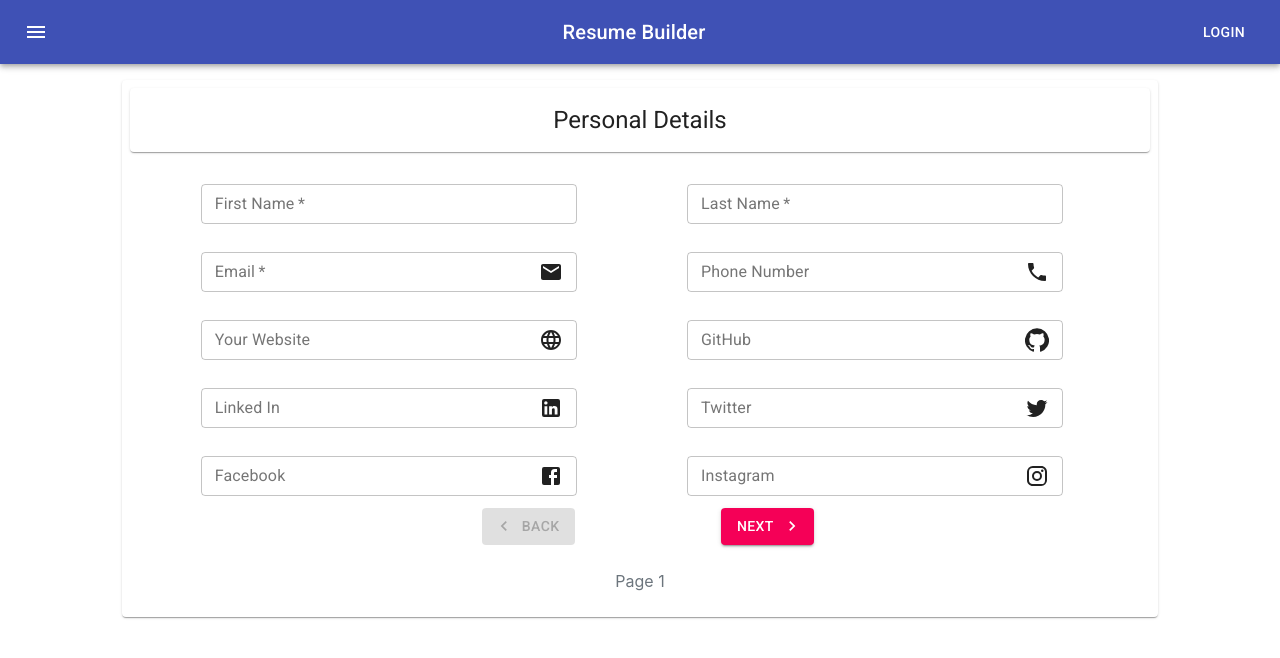
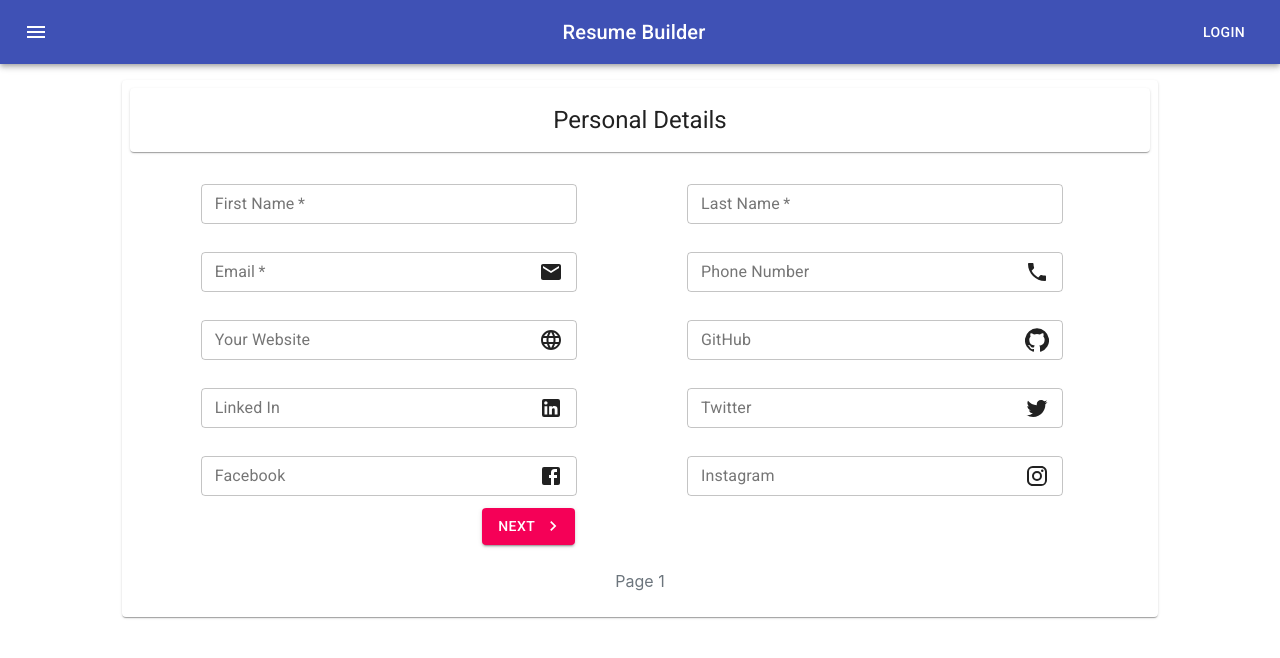
Before and after one commit to nakulamk/Resume-Builder-master, a React (Create React App) app in the folder client/: page / in a window 1280 px wide. Shown: the top 658 px of the page. Built offline with nearby package versions, Linux system fonts and the light colour scheme.

Commit message:
Update Profile.js

```diff
--- a/client/src/components/Profile.js
+++ b/client/src/components/Profile.js
@@ -1,4 +1,4 @@
-import React, { Component } from "react";
+import React from "react";
 import { TextField, Button, Container } from "@material-ui/core";
 import { Card, CardHeader, CardContent } from "@material-ui/core";
 import NavigateNextIcon from "@material-ui/icons/NavigateNext";
@@ -24,15 +24,16 @@ const styles = (theme) => ({
   },
 });
 
-class Profile extends Component {
-  continue = (e) => {
+function Profile(props) {
+  const continueStep = (e) => {
     e.preventDefault();
-    this.props.nextStep();
+    props.nextStep();
   };
 
-  render() {
-    const { values } = this.props;
-    const { classes } = this.props;
+  const { values, classes } = props;
+  // console.log(values);
+  // console.log(values.website);
+
   return (
     <Paper className={classes.padding}>
       <Card>
@@ -50,7 +51,7 @@ class Profile extends Component {
                 style={{ width: "80%" }}
                 required
                 value={values.firstname}
-                  onChange={this.props.handleChange}
+                onChange={props.handleChange}
               />
             </Grid>
             <Grid item md={6} sm={12} xs={12} lg={6}>
@@ -62,7 +63,7 @@ class Profile extends Component {
                 name="lastname"
                 required
                 value={values.lastname}
-                  onChange={this.props.handleChange}
+                onChange={props.handleChange}
               />
             </Grid>
 
@@ -75,7 +76,7 @@ class Profile extends Component {
                 required
                 style={{ alignItems: "left", width: "80%" }}
                 value={values.email}
-                  onChange={this.props.handleChange}
+                onChange={props.handleChange}
                 InputProps={{
                   endAdornment: (
                     <InputAdornment position="end">
@@ -94,7 +95,7 @@ class Profile extends Component {
                 name="phone"
                 style={{ alignItems: "left", width: "80%" }}
                 value={values.phone}
-                  onChange={this.props.handleChange}
+                onChange={props.handleChange}
                 InputProps={{
                   endAdornment: (
                     <InputAdornment position="end">
@@ -113,7 +114,7 @@ class Profile extends Component {
                 name="website"
                 style={{ alignItems: "left", width: "80%" }}
                 value={values.website}
-                  onChange={this.props.handleChange}
+                onChange={props.handleChange}
                 InputProps={{
                   endAdornment: (
                     <InputAdornment position="end">
@@ -131,7 +132,7 @@ class Profile extends Component {
                 name="github"
                 style={{ alignItems: "left", width: "80%" }}
                 value={values.github}
-                  onChange={this.props.handleChange}
+                onChange={props.handleChange}
                 InputProps={{
                   endAdornment: (
                     <InputAdornment position="end">
@@ -149,7 +150,7 @@ class Profile extends Component {
                 name="linkedin"
                 style={{ alignItems: "left", width: "80%" }}
                 value={values.linkedin}
-                  onChange={this.props.handleChange}
+                onChange={props.handleChange}
                 InputProps={{
                   endAdornment: (
                     <InputAdornment position="end">
@@ -167,7 +168,7 @@ class Profile extends Component {
                 name="twitter"
                 style={{ alignItems: "left", width: "80%" }}
                 value={values.twitter}
-                  onChange={this.props.handleChange}
+                onChange={props.handleChange}
                 InputProps={{
                   endAdornment: (
                     <InputAdornment position="end">
@@ -185,7 +186,7 @@ class Profile extends Component {
                 name="facebook"
                 style={{ alignItems: "left", width: "80%" }}
                 value={values.facebook}
-                  onChange={this.props.handleChange}
+                onChange={props.handleChange}
                 InputProps={{
                   endAdornment: (
                     <InputAdornment position="end">
@@ -203,7 +204,7 @@ class Profile extends Component {
                 name="instagram"
                 style={{ alignItems: "left", width: "80%" }}
                 value={values.instagram}
-                  onChange={this.props.handleChange}
+                onChange={props.handleChange}
                 InputProps={{
                   endAdornment: (
                     <InputAdornment position="end">
@@ -221,18 +222,7 @@ class Profile extends Component {
                 <Button
                   variant="contained"
                   color="secondary"
-                    onClick={this.nextStep}
-                    disabled
-                    startIcon={<NavigateBeforeIcon />}
-                  >
-                    Back
-                  </Button>
-                </Col>
-                <Col lg={3} xs={5}>
-                  <Button
-                    variant="contained"
-                    color="secondary"
-                    onClick={this.continue}
+                  onClick={continueStep}
                   endIcon={<NavigateNextIcon />}
                 >
                   Next
@@ -241,20 +231,11 @@ class Profile extends Component {
               <Col lg={3} xs={1} />
             </Row>
           </Container>
-            {/* <Button
-              variant="contained"
-              color="secondary"
-              onClick={this.createAndDownloadPDF}
-              endIcon={<GetAppIcon />}
-            >
-              Generate PDF
-            </Button> */}
         </div>
       </CardContent>
-        <p className="text-center text-muted">Page 1 </p>
+      <p className="text-center text-muted">Page 1</p>
     </Paper>
   );
 }
-}
 
 export default withStyles(styles)(Profile);
```
Lines whose indentation alone changed are shown as unchanged.
